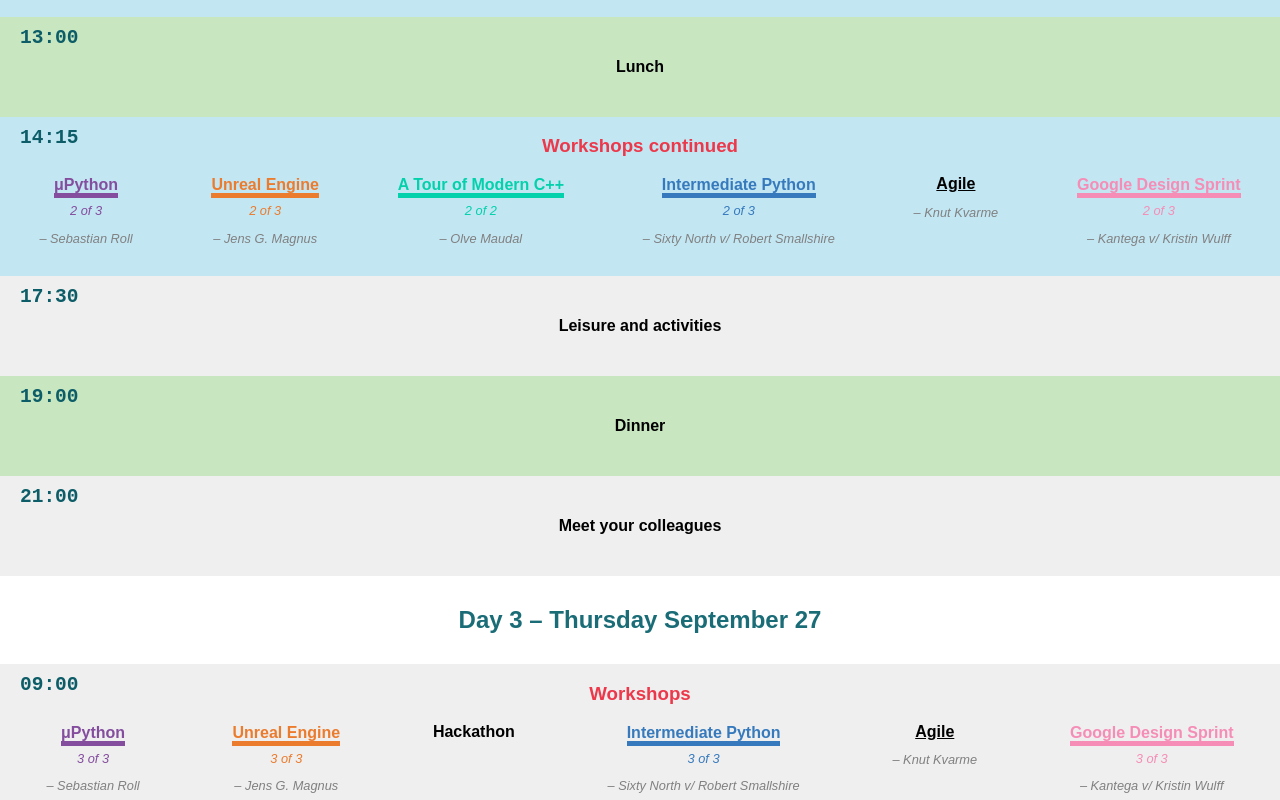
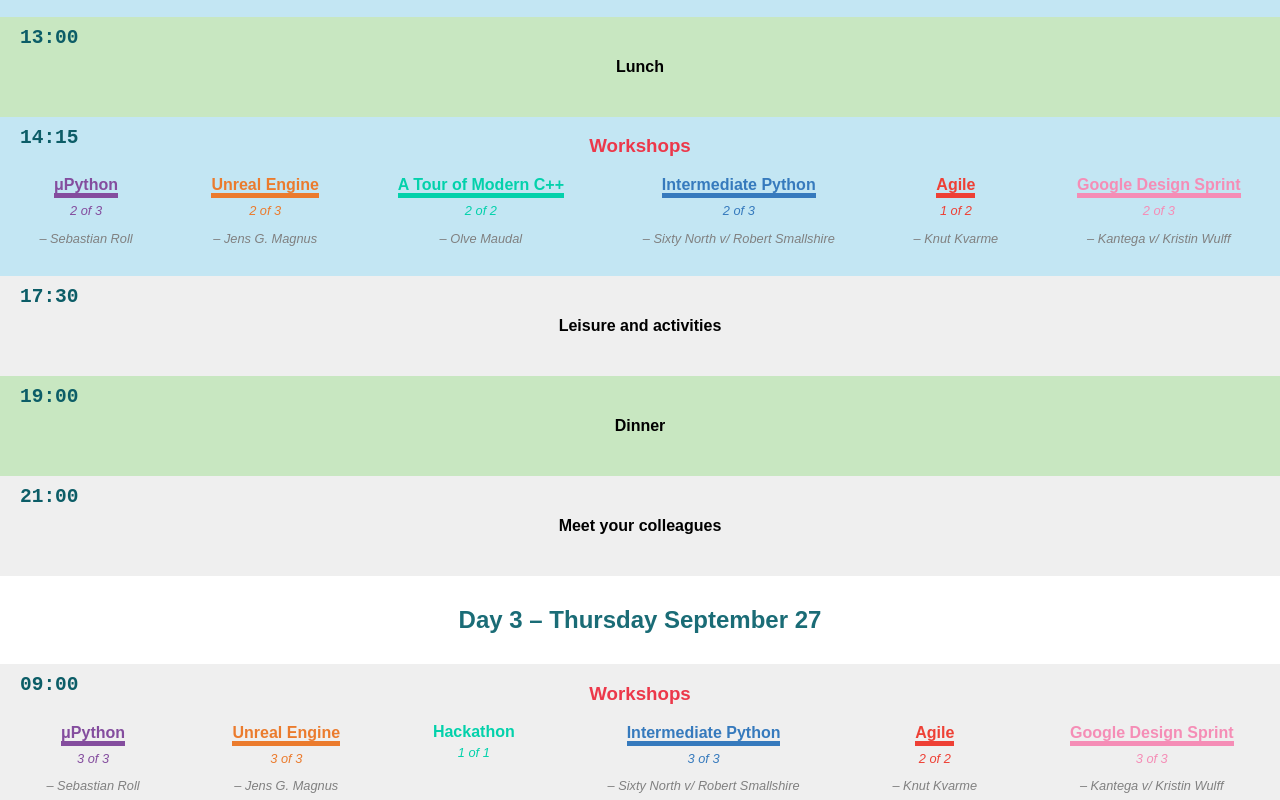
Before and after one commit to equinor/edc2018.github.io, a React (Create React App) app: page / in a window 1280 px wide. Shown: the part 1760-2560 px from the top of the page. Built offline with nearby package versions, Linux system fonts and the light colour scheme.

Commit message:
more colors

```diff
--- a/src/TimeSlot.js
+++ b/src/TimeSlot.js
@@ -105,11 +105,11 @@
                   >
                     {shortTitle || title}
                   </EventTitle>
-                  {part && <Part color={color}>{part}</Part>}
                 </StyledLink>
               ) : (
                 <EventTitle color={color}>{title}</EventTitle>
               )}
+              {part && <Part color={color}>{part}</Part>}
               {speaker && <Speaker>{company || speaker}</Speaker>}
             </EventWrapper>
           )
--- a/src/data.js
+++ b/src/data.js
@@ -434,6 +434,7 @@
     title: 'Radix half day Workshop',
     shortTitle: 'Radix',
     speaker: '',
+    color: '#EE4035',
     description: 'TODO: Insert description here!!',
     timeSlots: [
       {
@@ -449,6 +450,7 @@
     title: 'Agile Workshop',
     shortTitle: 'Agile',
     speaker: SPEAKERS.KNUT_KVARME,
+    color: '#EE4035',
     description: 'TODO: Insert description here!!',
     timeSlots: [
       {
@@ -550,7 +552,7 @@
           { ...getLecture(IDS.UNREAL_ENGINE), part: '1 of 3' },
           { ...getLecture(IDS.C_PLUS_PLUS), part: '1 of 2' },
           { ...getLecture(IDS.INTERMEDIATE_PYTHON), part: '1 of 3' },
-          getLecture(IDS.RADIX),
+          { ...getLecture(IDS.RADIX), part: '1 of 1' },
           { ...getLecture(IDS.DESIGN_SPRINT), part: '1 of 3' },
         ],
       },
@@ -561,13 +563,13 @@
       },
       {
         time: TIME_SLOTS['14:15'],
-        heading: 'Workshops continued',
+        heading: HEADINGS.WORKSHOPS,
         events: [
           { ...getLecture(IDS.MICRO_PYTHON), part: '2 of 3' },
           { ...getLecture(IDS.UNREAL_ENGINE), part: '2 of 3' },
           { ...getLecture(IDS.C_PLUS_PLUS), part: '2 of 2' },
           { ...getLecture(IDS.INTERMEDIATE_PYTHON), part: '2 of 3' },
-          getLecture(IDS.AGILE),
+          { ...getLecture(IDS.AGILE), part: '1 of 2' },
           { ...getLecture(IDS.DESIGN_SPRINT), part: '2 of 3' },
         ],
       },
@@ -596,9 +598,9 @@
         events: [
           { ...getLecture(IDS.MICRO_PYTHON), part: '3 of 3' },
           { ...getLecture(IDS.UNREAL_ENGINE), part: '3 of 3' },
-          { title: 'Hackathon' },
+          { title: 'Hackathon', color: '#03D1AB', part: '1 of 1' },
           { ...getLecture(IDS.INTERMEDIATE_PYTHON), part: '3 of 3' },
-          getLecture(IDS.AGILE),
+          { ...getLecture(IDS.AGILE), part: '2 of 2' },
           { ...getLecture(IDS.DESIGN_SPRINT), part: '3 of 3' },
         ],
       },
```
